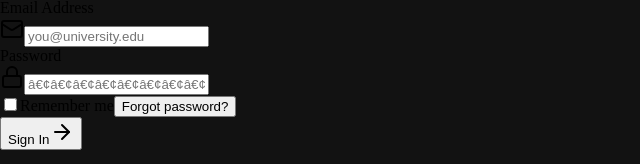
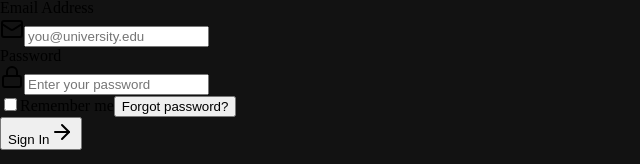
Before and after one commit to tomerhan/web-project, a React (Vite) app: page /login in a window 1280 px wide. Shown: the part 227-391 px from the top of the page, without its empty margins (0-640 px from the left). Built offline with nearby package versions, Linux system fonts and the light colour scheme; the HTML template or start-up script is replaced by a standard one.

Commit message:
Update password field placeholder
Replace garbled bullet characters in the password input placeholder with a clear, readable prompt "Enter your password" to improve UX and accessibility in the Login component (src/app/components/auth/Login.tsx).

```diff
--- a/src/app/components/auth/Login.tsx
+++ b/src/app/components/auth/Login.tsx
@@ -94,7 +94,7 @@ export default function Login() {
                   type="password"
                   value={password}
                   onChange={(e) => setPassword(e.target.value)}
-                  placeholder="â€¢â€¢â€¢â€¢â€¢â€¢â€¢â€¢"
+                  placeholder="Enter your password"
                   className="w-full pl-11 pr-4 py-3 border border-input rounded-lg focus:ring-2 focus:ring-red-500 focus:border-transparent text-foreground placeholder:text-muted-foreground"
                   required
                 />
```
